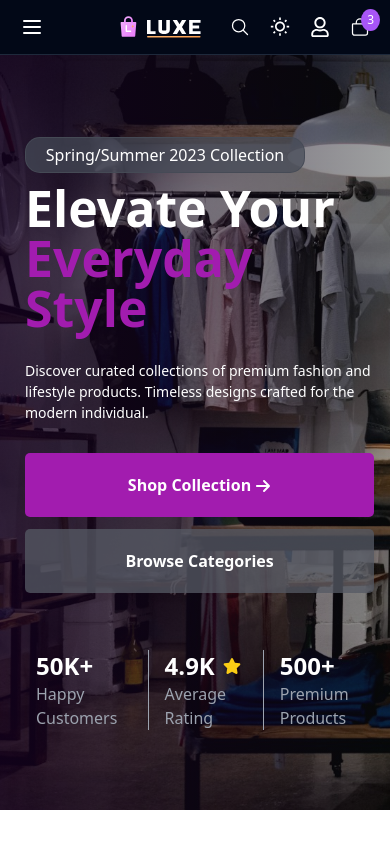
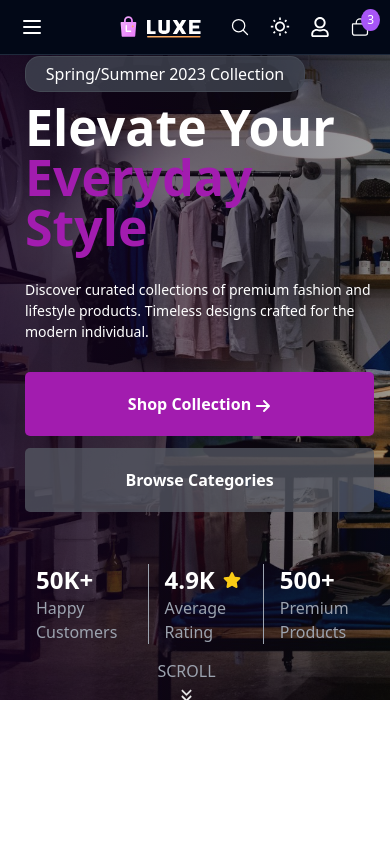
Before and after one commit to hasnainasif0761/SMIT-React-Class-section, a React (Create React App) app: page / in a window 390 px wide. Built offline with nearby package versions, Linux system fonts and the light colour scheme.

Commit message:
21-Updation

```diff
--- a/src/assets/css/Home.css
+++ b/src/assets/css/Home.css
@@ -53,7 +53,19 @@
     height: 200px;
     display: flex;
 }
-
+.animted
+{
+    font-size: 21px;
+    animation: bounce 2s infinite;
+}
+@keyframes bounce {
+    0%, 100% {
+        transform: translateY(0);
+    }
+    50%{
+        transform: translateY(10px);
+    }
+}
 @media (max-width:768px) {
     .heroContent
     {
@@ -61,8 +73,9 @@
     }
     .homeCont
     {
-        height: 90vh;
+        height: 650px;
         padding-left: 20px;
+        margin-top: 50px;
     }
     .heroContent .para
     {
--- a/src/pages/HeroSection.jsx
+++ b/src/pages/HeroSection.jsx
@@ -4,6 +4,8 @@ import Button from './Button'
 import { FaStar } from "react-icons/fa";
 import { FiGift } from "react-icons/fi";
 import { Check } from 'lucide-react' ;
+import { MdKeyboardDoubleArrowDown } from "react-icons/md";
+
 
 
 const HeroSection = () => {
@@ -63,6 +65,10 @@ const HeroSection = () => {
       </div>
     </div>
     </div>
+    <div className='w-[90%] h-[80px]  flex flex-col items-center'>
+      <p className='text-center text-gray-400 uppercase mt-3'>Scroll</p>
+        <MdKeyboardDoubleArrowDown  className='text-white text-xl animted'/>
+    </div>
     </div>
     </>
   )
```
